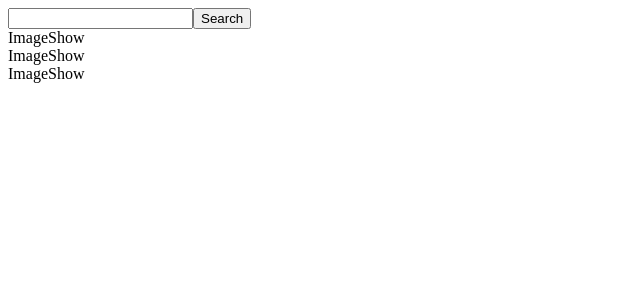
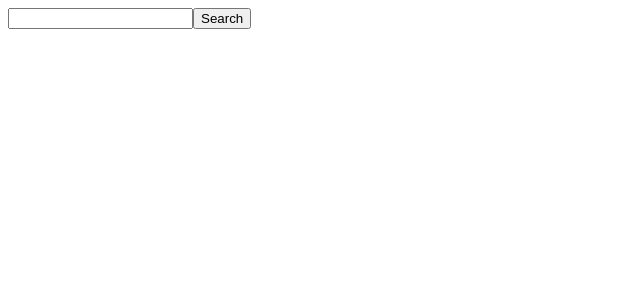
Before and after one commit to mayursonar12/reactPracticeAprilBatch, a React (Create React App) app: page / in a window 1280 px wide. Shown: the top 300 px of the page, without its empty margins (0-640 px from the left). Built offline with nearby package versions, Linux system fonts and the light colour scheme.

Commit message:
SearchBarAppComplete

```diff
--- a/package.json
+++ b/package.json
@@ -6,6 +6,7 @@
     "@testing-library/jest-dom": "^5.16.5",
     "@testing-library/react": "^13.4.0",
     "@testing-library/user-event": "^13.5.0",
+    "axios": "^1.4.0",
     "react": "^18.2.0",
     "react-dom": "^18.2.0",
     "react-scripts": "5.0.1",
--- a/src/App3.js
+++ b/src/App3.js
@@ -1,7 +1,8 @@
-import React from "react";
+import React, { useState } from "react";
 import './App.css'
 import ImageList from "./App3Components/ImageList";
 import SearchBar from "./App3Components/SearchBar";
+import searchImages from "./api";
 
  // Normal JS code can be written here
 
@@ -11,23 +12,33 @@ import SearchBar from "./App3Components/SearchBar";
 
 var App3 = () => {
 
-    let myCar = "Honda";
+    const [imageList, setImages] = useState([]);
+    const [numberOfImages, setnumberOfImages] = useState(0);
 
-    function callMe(searchTerm){
+    async function callMe (searchTerm){
         console.log("Call me function is called....")
         console.log("Query param is :"+ searchTerm);
+        const response = await searchImages(searchTerm);
+        //console.log(response.data.results);
+
+        // This call will take care of re-rendering this App3 component.
+        // And the updated imageList will be sent to ImageList component
+        setImages(response.data.results);
+
+        setnumberOfImages(response.data.results.length);
+
     }
 
     // Next steps: to call the fetch function and pass it the searchTerm
     // It should return us some imag list
     // Pass this imageList to ImageList component
 
-    var images =[];
+    //var images =[];
 
     return (
         <>
-            <SearchBar str1={myCar} cb={callMe}/>
-            <ImageList imgList={images}/>
+            <SearchBar cb={callMe}/>
+            <ImageList images={imageList} noObjects={numberOfImages}/>
         </>
     )
 }
--- a/src/App3Components/ImageList.js
+++ b/src/App3Components/ImageList.js
@@ -1,12 +1,24 @@
 import React from 'react'
 import ImageShow from './ImageShow'
 
-const ImageList = ({images}) => {
+const ImageList = ({images, noObjects}) => {
+
+  console.log(images);
+  console.log(noObjects);
+
+
+  // This is an array of components.
+  // If I get 10 mages from the API call, Then I will create 10 ImageShow components
+  let renderedComponents = images.map((image)=>{
+      return <ImageShow key={image.id} imageDetails={image}/>;
+  })
+
+  // How do we now create a list of ImageShow components?
+  // Every imageShow component has a different image
+
   return (
     <div>
-        <ImageShow/>
-        <ImageShow/>
-        <ImageShow/>
+      {renderedComponents}
     </div>
   )
 }
--- a/src/App3Components/ImageShow.js
+++ b/src/App3Components/ImageShow.js
@@ -1,8 +1,10 @@
 import React from 'react'
 
-const ImageShow = () => {
+const ImageShow = ({imageDetails}) => {
   return (
-    <div>ImageShow</div>
+    <div>
+      <img src={imageDetails.urls.regular} alt="image"></img>
+      </div>
   )
 }
 
--- a/src/App3Components/SearchBar.js
+++ b/src/App3Components/SearchBar.js
@@ -1,17 +1,32 @@
-import React from 'react'
+import React, { useState } from 'react'
 
-const SearchBar = ({str1, cb}) => {
+const SearchBar = ({cb}) => {
+
+  // Step 1: Create a state
+    const [searchTerm, setSearchTerm] = useState("");
 
     function handleClick() {
-        let searchTerm = document.getElementById('inpBox').value;
+      // Accessing the value from search box directly from DOM
+       // let searchTerm = document.getElementById('inpBox').value;
 
+
+       let searchQuery = searchTerm;
+       console.log(searchQuery);
+
+       // This callback is used to send info from child component to Parent component
         cb(searchTerm);
     }
 
+    function handleInputChange(eventDetails) {
+      //console.log("Something changed");
+      //console.log(eventDetails);
+      //console.log(eventDetails.target.value);
+      setSearchTerm(eventDetails.target.value);
+    }
 
   return (
     <div>
-        <input id='inpBox'></input>
+        <input value={searchTerm}  id='inpBox' onChange={handleInputChange}></input>
         <button onClick={handleClick}>Search</button>
     </div>
   )
--- /dev/null
+++ b/src/api.js
@@ -0,0 +1,18 @@
+
+import axios from 'axios'
+
+const searchImages = async (queryTerm) => {
+    // axios.get('url', { headers: {}, params: {}})
+    const result = await axios.get('https://api.unsplash.com/search/photos', {
+        headers: {
+            Authorization: 'Client-ID SsWXyzv3RMIQAqmHPuzr8I2Ymkz3nE14lrqZ4VkwygE'
+        },
+         params: {
+            query: queryTerm
+         }
+    })
+
+    return result;
+}
+
+export default searchImages;
```
Also changed, not shown: 1 other file (tests, documents, lock files or other folders).
